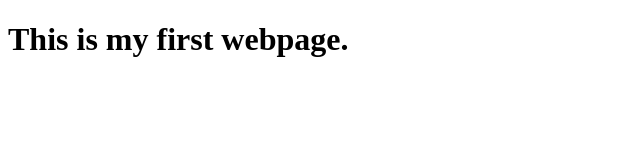
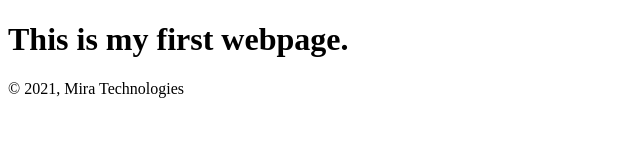
Before and after one commit to AbdullahiAA/mira-technologies, a plain HTML site: page index.html in a window 1280 px wide. Shown: the whole page, without its empty margins (0-640 px from the left). Drawn offline with Linux system fonts and the light colour scheme.

Commit message:
Copyright Added

```diff
--- a/index.html
+++ b/index.html
@@ -7,5 +7,6 @@
 </head>
 <body>
     <h1>This is my first webpage.</h1>
+    <p>&copy; 2021, Mira Technologies</p>
 </body>
 </html>
```
